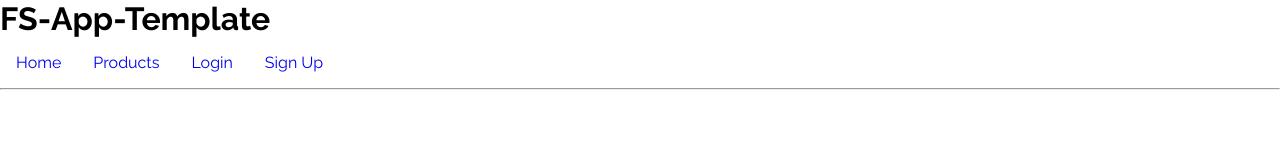
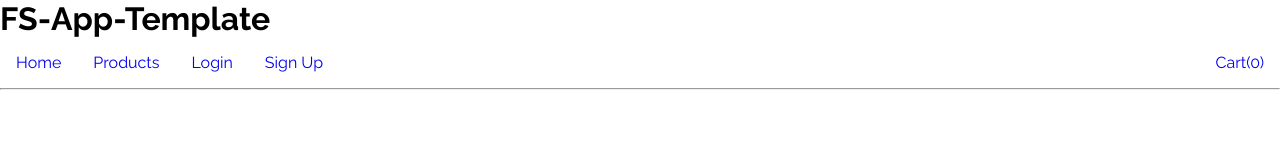
Before and after one commit to 2202-chartreuse-gs/BookStack, a React app: page / in a window 1280 px wide. Shown: the top 160 px of the page. Built offline with nearby package versions, Linux system fonts and the light colour scheme; no server answers.

Commit message:
cart is handled in the redux store/count displays in

```diff
--- a/client/components/AllProducts.js
+++ b/client/components/AllProducts.js
@@ -1,11 +1,11 @@
 import React, { useState, useEffect } from 'react'
 import { useSelector, useDispatch } from 'react-redux'
 import { fetchProducts } from '../store/products'
+import { setCart } from '../store/cart'
 import AppBar from '@material-ui/core/AppBar'
 import Button from '@material-ui/core/Button'
 import IconButton from '@material-ui/core/IconButton'
 import AddShoppingCartIcon from '@material-ui/icons/AddShoppingCart'
-import CameraIcon from '@material-ui/icons/PhotoCamera'
 import Card from '@material-ui/core/Card'
 import CardActionArea from '@material-ui/core/CardActionArea'
 import CardActions from '@material-ui/core/CardActions'
@@ -62,10 +62,7 @@ const useStyles = makeStyles((theme) => ({
 }))
 
 const AllProducts = () => {
-  //useState hook gives us a local cart to work with
-  const [localCart, setLocalCart] = useState({ totalItems: 0 })
-
-  //useDispatch hook for Redux store
+  //allows dispatch to Redux store
   const dispatch = useDispatch()
 
   //useEffect React hook
@@ -74,24 +71,25 @@ const AllProducts = () => {
     dispatch(fetchProducts())
   }, [])
 
-  //useSelector hook to get products from Redux store
-  let products = useSelector((store) => store.products)
+  //useSelector hook pulls from Redux store
+  let { products, cart } = useSelector((store) => store)
 
   //Material UI styles hook
   const classes = useStyles()
 
   //this performs the basic function of adding to the cart in local storage, for use by users not logged in
-  const addToLocalCart = (itemId, qty = 1) => {
-    console.log(localCart.totalItems)
-    localCart.totalItems += qty
-    const tempCart = { ...localCart }
-    tempCart[itemId] ? (tempCart[itemId] += qty) : (tempCart[itemId] = qty)
-    setLocalCart(tempCart)
+  const addToLocalCart = (productId, product, qty = 1) => {
+    const tempCart = { ...cart }
+    tempCart[productId]
+      ? (tempCart[productId].qty += qty)
+      : (tempCart[productId] = { ...product, qty })
+    tempCart.totalItems += qty
+    dispatch(setCart(tempCart))
     if (window.localStorage) {
-      window.localStorage.setItem('bookStackCart', JSON.stringify(localCart))
+      window.localStorage.setItem('bookStackCart', JSON.stringify(tempCart))
     } else {
       alert(
-        'Sorry, your browser does not support this feature. Try creating an account instead'
+        'Sorry, your browser does not support this feature. Try creating an account first.'
       )
     }
   }
@@ -100,7 +98,7 @@ const AllProducts = () => {
     if (window.localStorage && window.localStorage.getItem('bookStackCart')) {
       let browserCart = window.localStorage.getItem('bookStackCart')
       browserCart = JSON.parse(browserCart)
-      setLocalCart(browserCart)
+      dispatch(setCart(browserCart))
     }
   }
 
@@ -120,7 +118,9 @@ const AllProducts = () => {
                   <Typography gutterBottom variant="h5" component="h2">
                     {product.title}
                   </Typography>
-                  <Typography>By {product.author}</Typography>
+                  <Typography>
+                    {product.author ? 'By ' + product.author : null}
+                  </Typography>
                   <Typography
                     className={classes.productPrice}
                     align="right"
@@ -139,7 +139,7 @@ const AllProducts = () => {
                   <IconButton
                     color="primary"
                     aria-label="add to shopping cart"
-                    onClick={() => addToLocalCart(product.id)}
+                    onClick={() => addToLocalCart(product.id, product)}
                   >
                     <AddShoppingCartIcon />
                   </IconButton>
--- a/client/components/Navbar.js
+++ b/client/components/Navbar.js
@@ -2,8 +2,11 @@ import React from 'react'
 import { connect } from 'react-redux'
 import { Link } from 'react-router-dom'
 import { logout } from '../store'
+import { useSelector } from 'react-redux'
 
-const Navbar = ({ handleClick, isLoggedIn, isAdmin }) => (
+const Navbar = ({ handleClick, isLoggedIn, isAdmin }) => {
+  let cart = useSelector((store) => store.cart)
+  return (
     <div>
       <h1>FS-App-Template</h1>
       <nav>
@@ -26,10 +29,15 @@ const Navbar = ({ handleClick, isLoggedIn, isAdmin }) => (
             <Link to="/signup/">Sign Up</Link>
           </div>
         )}
+
+        <div>
+          <Link to="/cart/">Cart({cart.totalItems})</Link>
+        </div>
       </nav>
       <hr />
     </div>
   )
+}
 
 /**
  * CONTAINER
--- /dev/null
+++ b/client/store/cart.js
@@ -0,0 +1,35 @@
+import axios from 'axios'
+/**
+ * ACTION TYPES
+ */
+const SET_CART = 'SET_CART'
+
+/**
+ * ACTION CREATORS
+ */
+export const setCart = (cart) => ({ type: SET_CART, cart })
+
+/**
+ * THUNK CREATORS
+ */
+
+export const fetchCart = () => async (dispatch) => {
+  try {
+    const { data } = await axios.get('/api/cart/')
+    return dispatch(setCart(data))
+  } catch (error) {
+    console.log(error)
+  }
+}
+
+/**
+ * REDUCER
+ */
+export default function cartReducer(state = { totalItems: 0 }, action) {
+  switch (action.type) {
+    case SET_CART:
+      return { ...action.cart }
+    default:
+      return state
+  }
+}
--- a/client/store/index.js
+++ b/client/store/index.js
@@ -6,7 +6,8 @@ import auth from './auth'
 import products from './products'
 import singleProduct from './singleProduct'
 import users from './users'
-const reducer = combineReducers({ auth, users, products, singleProduct })
+import cart from './cart'
+const reducer = combineReducers({ auth, users, products, singleProduct, cart })
 const middleware = composeWithDevTools(
   applyMiddleware(thunkMiddleware, createLogger({ collapsed: true }))
 )
--- a/client/store/products.js
+++ b/client/store/products.js
@@ -1,5 +1,4 @@
 import axios from 'axios'
-import history from '../history'
 
 /**
  * ACTION TYPES
--- a/public/style.css
+++ b/public/style.css
@@ -8,6 +8,12 @@ a {
 
 label {
   display: block;
+}
+
+nav {
+  display: flex;
+  justify-content: space-between;
+  align-content: center;
 }
 
 nav a {
```
Also changed, not shown: 1 other file (tests, documents, lock files or other folders). Lines whose indentation alone changed are shown as unchanged.
